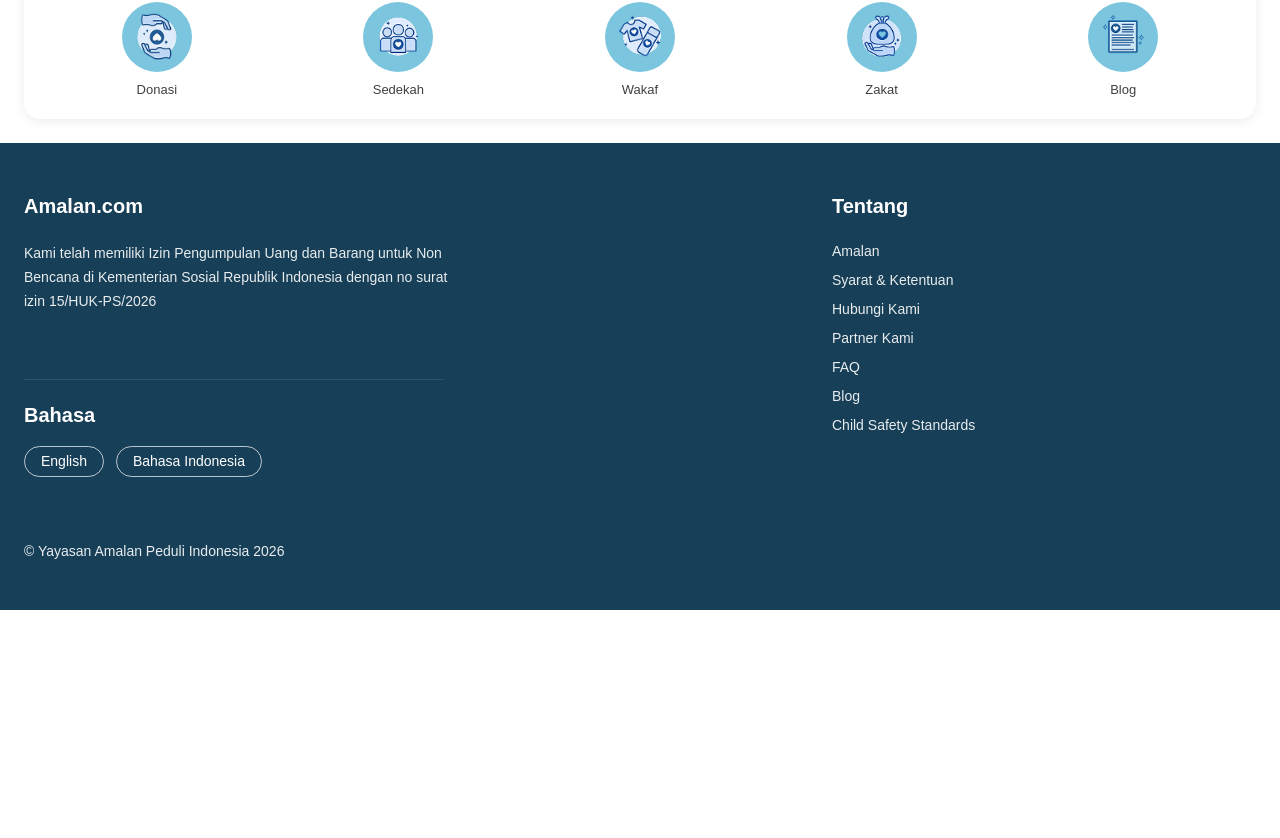
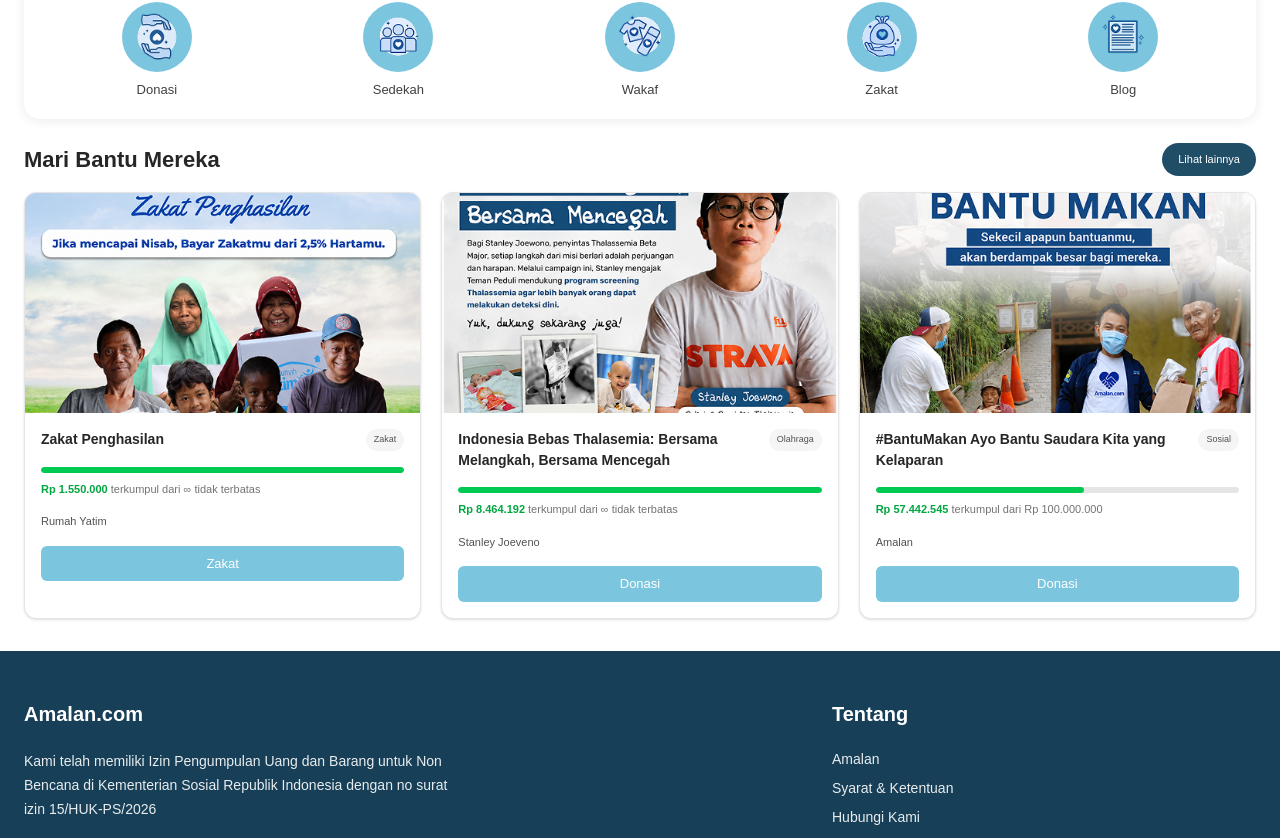
Before and after one commit to kevinefendy/website-profile-komunitas, a Next.js app: page / in a window 1280 px wide. Shown: the part 704-1542 px from the top of the page. Before the commit the page ends 1314 px from the top, so only its background shows below. Built offline with nearby package versions, Linux system fonts and the light colour scheme; some icons are missing.

Commit message:
feat: menampilkan card donasi di homepage

```diff
--- a/app/page.tsx
+++ b/app/page.tsx
@@ -3,6 +3,8 @@
 import Navbar from "./components/Navbar";
 import Footer from "./components/Footer";
 import HeroSlider from "./components/HeroSlider";
+import DonationCard from "./components/DonationCard";
+import donations from "@/data/donations.json";
 
 const categories = [
   {
@@ -75,6 +77,29 @@
             </div>
           </div>
         </section>
+
+        <section className="mx-auto max-w-[1280px] px-6 pb-8">
+          <div className="mb-4 flex items-center justify-between">
+            <h2 className="text-[22px] font-bold text-neutral-800">
+              Mari Bantu Mereka
+            </h2>
+
+            <Link
+              href="/donasi"
+              className="rounded-full bg-[#214E67] px-4 py-2 text-[11px] text-white"
+            >
+              Lihat lainnya
+            </Link>
+          </div>
+
+          <div className="grid grid-cols-3 gap-5">
+            {donations
+              .filter((item) => item.section === "mari-bantu")
+              .map((item) => (
+                <DonationCard key={item.id} {...item} />
+              ))}
+          </div>
+        </section>
       </main>
 
       <Footer />
```
